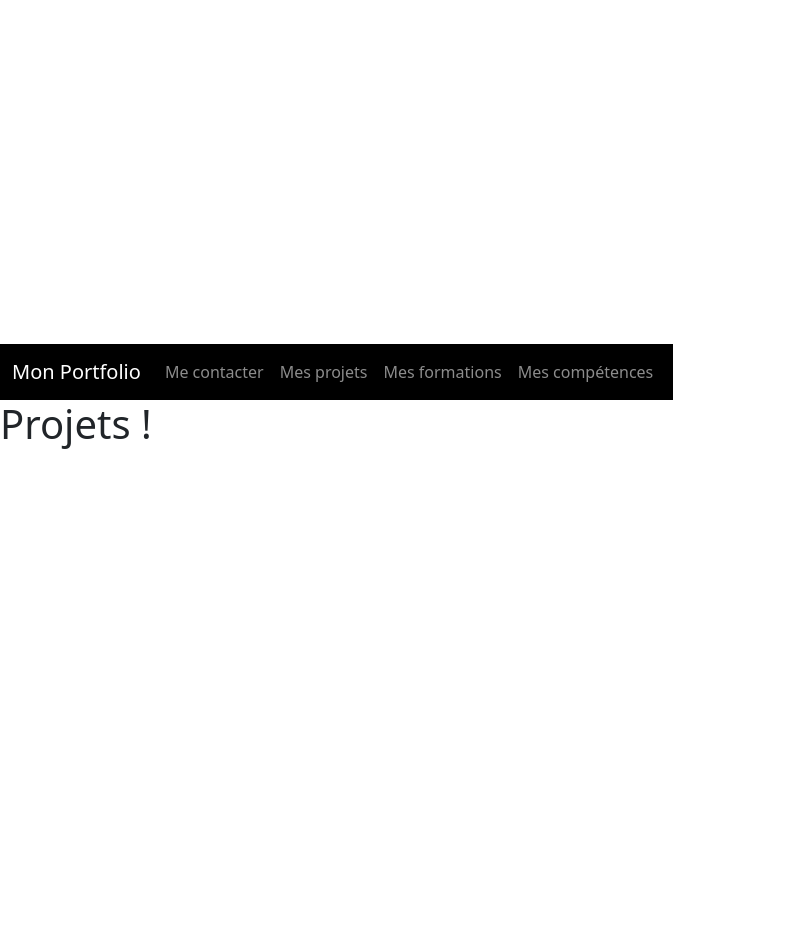
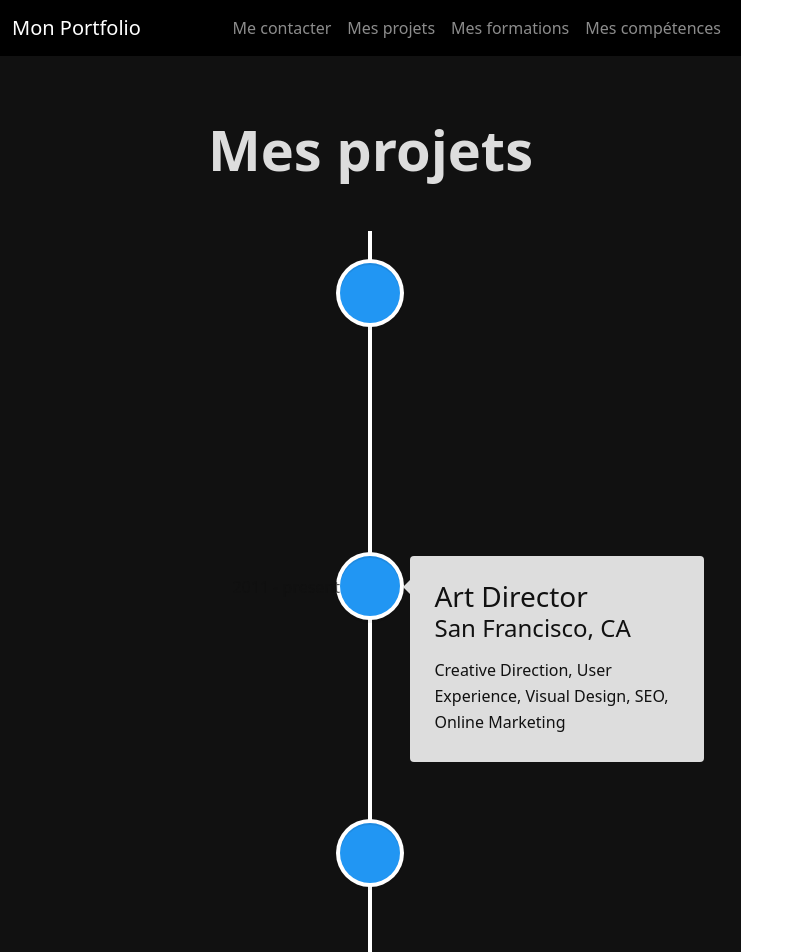
Before and after one commit to Jokanami/React_portfolio, a React (Vite) app in the folder portfolio/: page /projects in a window 1280 px wide. Shown: the top 952 px of the page, without its empty margins (0-804 px from the left). Before the commit the page ends 800 px from the top, so only its background shows below. Built offline with nearby package versions, Linux system fonts and the light colour scheme.

Commit message:
preparation_frise_projets
Création de la base de la frise chronologique des projets

```diff
--- a/portfolio/package.json
+++ b/portfolio/package.json
@@ -15,12 +15,14 @@
     "react": "^19.1.0",
     "react-bootstrap": "^2.10.10",
     "react-dom": "^19.1.0",
-    "react-router": "^7.6.2"
+    "react-router": "^7.6.2",
+    "react-vertical-timeline-component": "^3.5.3"
   },
   "devDependencies": {
     "@eslint/js": "^9.25.0",
     "@types/react": "^19.1.2",
     "@types/react-dom": "^19.1.2",
+    "@types/react-vertical-timeline-component": "^3.3.6",
     "@vitejs/plugin-react": "^4.4.1",
     "eslint": "^9.25.0",
     "eslint-plugin-react-hooks": "^5.2.0",
--- a/portfolio/src/ProjectsPage/ProjectsPage.css
+++ b/portfolio/src/ProjectsPage/ProjectsPage.css
@@ -0,0 +1,6 @@
+.projects-page-container{
+    width: 100%;
+    background-color: #111111;
+    padding: 60px 0;
+    color: #dddddd
+}
--- a/portfolio/src/ProjectsPage/ProjectsPage.tsx
+++ b/portfolio/src/ProjectsPage/ProjectsPage.tsx
@@ -1,10 +1,100 @@
 import './ProjectsPage.css'
+
+import { VerticalTimeline, VerticalTimelineElement }  from 'react-vertical-timeline-component';
+import 'react-vertical-timeline-component/style.min.css';
 
 function ProjectsPage() {
 
 
     return (
-        <h1> Projets ! </h1>
+        <div className={"projects-page-container"}>
+
+            <h1 className={"title text-center mb-5 display-4 fw-bold"}>
+                Mes projets
+            </h1>
+
+
+            <VerticalTimeline>
+                <VerticalTimelineElement
+                    className="vertical-timeline-element--work"
+                    contentStyle={{ background: '#dddddd', color: '#111111' }}
+                    contentArrowStyle={{ borderRight: '7px solid  #dddddd' }}
+                    date="2011 - present"
+                    iconStyle={{ background: 'rgb(33, 150, 243)', color: '#fff' }}
+
+                >
+                    <h3 className="vertical-timeline-element-title">Creative Director</h3>
+                    <h4 className="vertical-timeline-element-subtitle">Miami, FL</h4>
+                    <p>
+                        Creative Direction, User Experience, Visual Design, Project Management, Team Leading
+                    </p>
+                </VerticalTimelineElement>
+                <VerticalTimelineElement
+                    className="vertical-timeline-element--work"
+                    contentStyle={{ background: '#dddddd', color: '#111111' }}
+                    contentArrowStyle={{ borderRight: '7px solid  #dddddd' }}
+                    date="2011 - present"
+                    iconStyle={{ background: 'rgb(33, 150, 243)', color: '#fff' }}
+
+                >
+                    <h3 className="vertical-timeline-element-title">Art Director</h3>
+                    <h4 className="vertical-timeline-element-subtitle">San Francisco, CA</h4>
+                    <p>
+                        Creative Direction, User Experience, Visual Design, SEO, Online Marketing
+                    </p>
+                </VerticalTimelineElement>
+                <VerticalTimelineElement
+                    className="vertical-timeline-element--work"
+                    contentStyle={{ background: '#dddddd', color: '#111111' }}
+                    contentArrowStyle={{ borderRight: '7px solid  #dddddd' }}
+                    date="2011 - present"
+                    iconStyle={{ background: 'rgb(33, 150, 243)', color: '#fff' }}
+
+                >
+                    <h3 className="vertical-timeline-element-title">Web Designer</h3>
+                    <h4 className="vertical-timeline-element-subtitle">Los Angeles, CA</h4>
+                    <p>
+                        User Experience, Visual Design
+                    </p>
+                </VerticalTimelineElement>
+                <VerticalTimelineElement
+                    className="vertical-timeline-element--work"
+                    contentStyle={{ background: '#dddddd', color: '#111111' }}
+                    contentArrowStyle={{ borderRight: '7px solid  #dddddd' }}
+                    date="2011 - present"
+                    iconStyle={{ background: 'rgb(33, 150, 243)', color: '#fff' }}
+
+                >
+                    <h3 className="vertical-timeline-element-title">Web Designer</h3>
+                    <h4 className="vertical-timeline-element-subtitle">San Francisco, CA</h4>
+                    <p>
+                        User Experience, Visual Design
+                    </p>
+                </VerticalTimelineElement>
+                <VerticalTimelineElement
+                    className="vertical-timeline-element--work"
+                    contentStyle={{ background: '#dddddd', color: '#111111' }}
+                    contentArrowStyle={{ borderRight: '7px solid  #dddddd' }}
+                    date="2011 - present"
+                    iconStyle={{ background: 'rgb(33, 150, 243)', color: '#fff' }}
+
+                >
+                    <h3 className="vertical-timeline-element-title">Content Marketing for Web, Mobile and Social Media</h3>
+                    <h4 className="vertical-timeline-element-subtitle">Online Course</h4>
+                    <p>
+                        Strategy, Social Media
+                    </p>
+                </VerticalTimelineElement>
+
+                <VerticalTimelineElement
+                    iconStyle={{ background: '#00ff00' }}
+
+                />
+            </VerticalTimeline>
+
+
+        </div>
+
     )
 
 }
```
Also changed, not shown: 1 other file (tests, documents, lock files or other folders).
